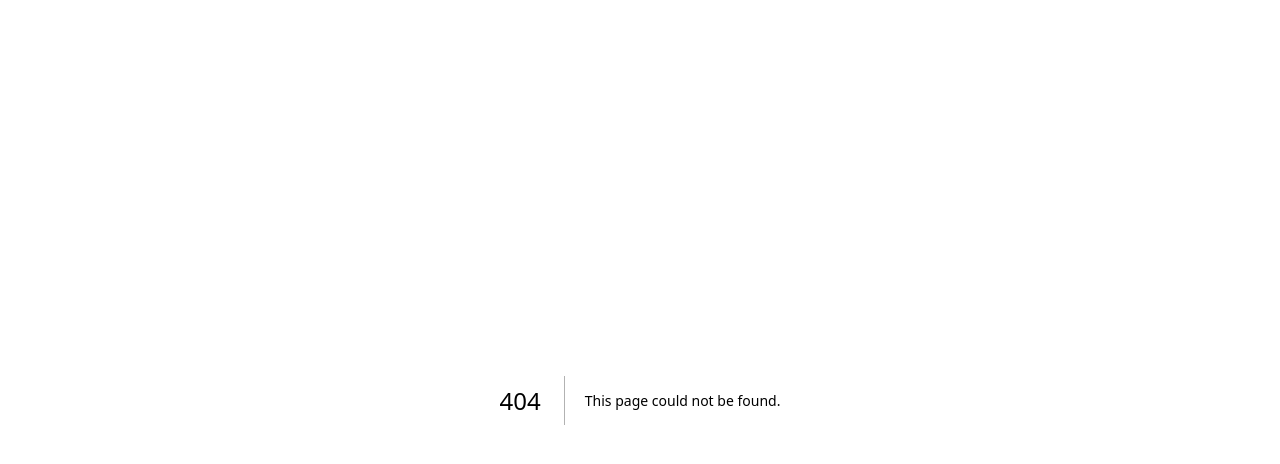
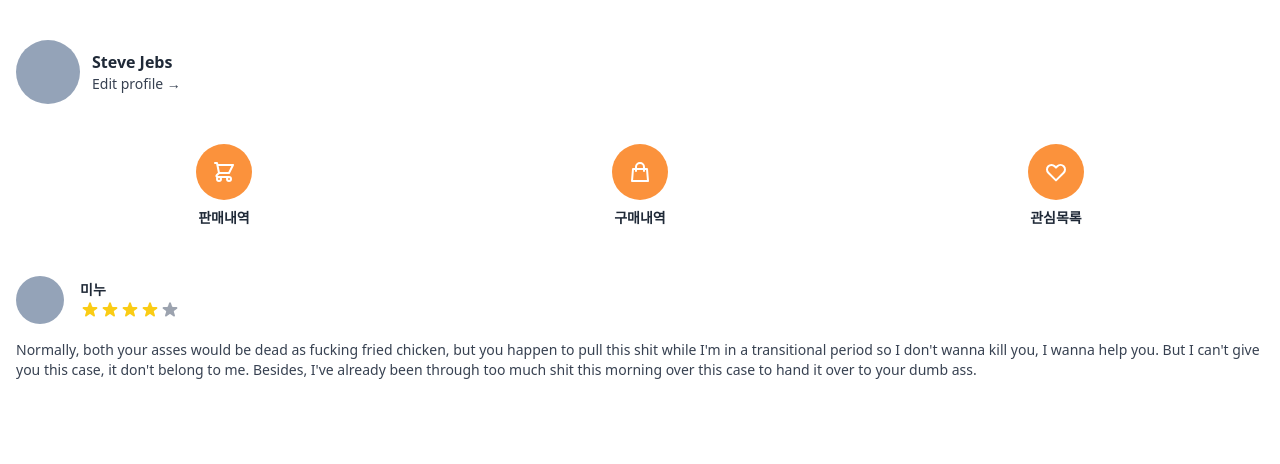
Before and after one commit to qusalsdn/transaction-market, a Next.js app: page /profile in a window 1280 px wide. Before the commit this address had no page. Shown: the top 464 px of the page. Built offline with nearby package versions, Linux system fonts and the light colour scheme.

Commit message:
Tailwind Practice
Profile

```diff
--- /dev/null
+++ b/pages/profile.tsx
@@ -0,0 +1,153 @@
+import type { NextPage } from "next";
+
+const Profile: NextPage = () => {
+  return (
+    <div className="py-10 px-4">
+      <div className="flex items-center space-x-3">
+        <div className="h-16 w-16 rounded-full bg-slate-400" />
+        <div className="flex flex-col">
+          <span className="font-bold text-gray-800">Steve Jebs</span>
+          <span className="text-sm text-gray-700">Edit profile &rarr;</span>
+        </div>
+      </div>
+
+      <div className="mt-10 flex justify-around">
+        <div className="flex flex-col items-center">
+          <div
+            className="flex h-14 w-14 items-center justify-center rounded-full bg-orange-400
+           text-white"
+          >
+            <svg
+              className="h-6 w-6"
+              fill="none"
+              stroke="currentColor"
+              viewBox="0 0 24 24"
+              xmlns="http://www.w3.org/2000/svg"
+            >
+              <path
+                strokeLinecap="round"
+                strokeLinejoin="round"
+                strokeWidth="2"
+                d="M3 3h2l.4 2M7 13h10l4-8H5.4M7 13L5.4 5M7 13l-2.293 2.293c-.63.63-.184 1.707.707 1.707H17m0 0a2 2 0 100 4 2 2 0 000-4zm-8 2a2 2 0 11-4 0 2 2 0 014 0z"
+              ></path>
+            </svg>
+          </div>
+          <span className="mt-2 text-sm font-bold text-gray-800">판매내역</span>
+        </div>
+
+        <div className="flex flex-col items-center">
+          <div
+            className="flex h-14 w-14 items-center justify-center rounded-full bg-orange-400
+           text-white"
+          >
+            <svg
+              className="h-6 w-6"
+              fill="none"
+              stroke="currentColor"
+              viewBox="0 0 24 24"
+              xmlns="http://www.w3.org/2000/svg"
+            >
+              <path
+                strokeLinecap="round"
+                strokeLinejoin="round"
+                strokeWidth="2"
+                d="M16 11V7a4 4 0 00-8 0v4M5 9h14l1 12H4L5 9z"
+              ></path>
+            </svg>
+          </div>
+          <span className="mt-2 text-sm font-bold text-gray-800">구매내역</span>
+        </div>
+
+        <div className="flex flex-col items-center">
+          <div
+            className="flex h-14 w-14 items-center justify-center rounded-full bg-orange-400
+           text-white"
+          >
+            <svg
+              className="h-6 w-6"
+              fill="none"
+              stroke="currentColor"
+              viewBox="0 0 24 24"
+              xmlns="http://www.w3.org/2000/svg"
+            >
+              <path
+                strokeLinecap="round"
+                strokeLinejoin="round"
+                strokeWidth="2"
+                d="M4.318 6.318a4.5 4.5 0 000 6.364L12 20.364l7.682-7.682a4.5 4.5 0 00-6.364-6.364L12 7.636l-1.318-1.318a4.5 4.5 0 00-6.364 0z"
+              ></path>
+            </svg>
+          </div>
+          <span className="mt-2 text-sm font-bold text-gray-800">관심목록</span>
+        </div>
+      </div>
+
+      <div className="mt-12">
+        <div className="flex items-center space-x-4">
+          <div className="h-12 w-12 rounded-full bg-slate-400" />
+          <div>
+            <h4 className="text-sm font-bold text-gray-800">미누</h4>
+            <div className="flex items-center">
+              <svg
+                className="h-5 w-5 text-yellow-400"
+                xmlns="http://www.w3.org/2000/svg"
+                viewBox="0 0 20 20"
+                fill="currentColor"
+                aria-hidden="true"
+              >
+                <path d="M9.049 2.927c.3-.921 1.603-.921 1.902 0l1.07 3.292a1 1 0 00.95.69h3.462c.969 0 1.371 1.24.588 1.81l-2.8 2.034a1 1 0 00-.364 1.118l1.07 3.292c.3.921-.755 1.688-1.54 1.118l-2.8-2.034a1 1 0 00-1.175 0l-2.8 2.034c-.784.57-1.838-.197-1.539-1.118l1.07-3.292a1 1 0 00-.364-1.118L2.98 8.72c-.783-.57-.38-1.81.588-1.81h3.461a1 1 0 00.951-.69l1.07-3.292z" />
+              </svg>
+              <svg
+                className="h-5 w-5 text-yellow-400"
+                xmlns="http://www.w3.org/2000/svg"
+                viewBox="0 0 20 20"
+                fill="currentColor"
+                aria-hidden="true"
+              >
+                <path d="M9.049 2.927c.3-.921 1.603-.921 1.902 0l1.07 3.292a1 1 0 00.95.69h3.462c.969 0 1.371 1.24.588 1.81l-2.8 2.034a1 1 0 00-.364 1.118l1.07 3.292c.3.921-.755 1.688-1.54 1.118l-2.8-2.034a1 1 0 00-1.175 0l-2.8 2.034c-.784.57-1.838-.197-1.539-1.118l1.07-3.292a1 1 0 00-.364-1.118L2.98 8.72c-.783-.57-.38-1.81.588-1.81h3.461a1 1 0 00.951-.69l1.07-3.292z" />
+              </svg>
+              <svg
+                className="h-5 w-5 text-yellow-400"
+                xmlns="http://www.w3.org/2000/svg"
+                viewBox="0 0 20 20"
+                fill="currentColor"
+                aria-hidden="true"
+              >
+                <path d="M9.049 2.927c.3-.921 1.603-.921 1.902 0l1.07 3.292a1 1 0 00.95.69h3.462c.969 0 1.371 1.24.588 1.81l-2.8 2.034a1 1 0 00-.364 1.118l1.07 3.292c.3.921-.755 1.688-1.54 1.118l-2.8-2.034a1 1 0 00-1.175 0l-2.8 2.034c-.784.57-1.838-.197-1.539-1.118l1.07-3.292a1 1 0 00-.364-1.118L2.98 8.72c-.783-.57-.38-1.81.588-1.81h3.461a1 1 0 00.951-.69l1.07-3.292z" />
+              </svg>
+              <svg
+                className="h-5 w-5 text-yellow-400"
+                xmlns="http://www.w3.org/2000/svg"
+                viewBox="0 0 20 20"
+                fill="currentColor"
+                aria-hidden="true"
+              >
+                <path d="M9.049 2.927c.3-.921 1.603-.921 1.902 0l1.07 3.292a1 1 0 00.95.69h3.462c.969 0 1.371 1.24.588 1.81l-2.8 2.034a1 1 0 00-.364 1.118l1.07 3.292c.3.921-.755 1.688-1.54 1.118l-2.8-2.034a1 1 0 00-1.175 0l-2.8 2.034c-.784.57-1.838-.197-1.539-1.118l1.07-3.292a1 1 0 00-.364-1.118L2.98 8.72c-.783-.57-.38-1.81.588-1.81h3.461a1 1 0 00.951-.69l1.07-3.292z" />
+              </svg>
+              <svg
+                className="h-5 w-5 text-gray-400"
+                xmlns="http://www.w3.org/2000/svg"
+                viewBox="0 0 20 20"
+                fill="currentColor"
+                aria-hidden="true"
+              >
+                <path d="M9.049 2.927c.3-.921 1.603-.921 1.902 0l1.07 3.292a1 1 0 00.95.69h3.462c.969 0 1.371 1.24.588 1.81l-2.8 2.034a1 1 0 00-.364 1.118l1.07 3.292c.3.921-.755 1.688-1.54 1.118l-2.8-2.034a1 1 0 00-1.175 0l-2.8 2.034c-.784.57-1.838-.197-1.539-1.118l1.07-3.292a1 1 0 00-.364-1.118L2.98 8.72c-.783-.57-.38-1.81.588-1.81h3.461a1 1 0 00.951-.69l1.07-3.292z" />
+              </svg>
+            </div>
+          </div>
+        </div>
+
+        <div className="mt-4 text-sm text-gray-700">
+          <p>
+            Normally, both your asses would be dead as fucking fried chicken, but you happen to pull this shit while
+            I&apos;m in a transitional period so I don&apos;t wanna kill you, I wanna help you. But I can&apos;t give
+            you this case, it don&apos;t belong to me. Besides, I&apos;ve already been through too much shit this
+            morning over this case to hand it over to your dumb ass.
+          </p>
+        </div>
+      </div>
+    </div>
+  );
+};
+
+export default Profile;
```
